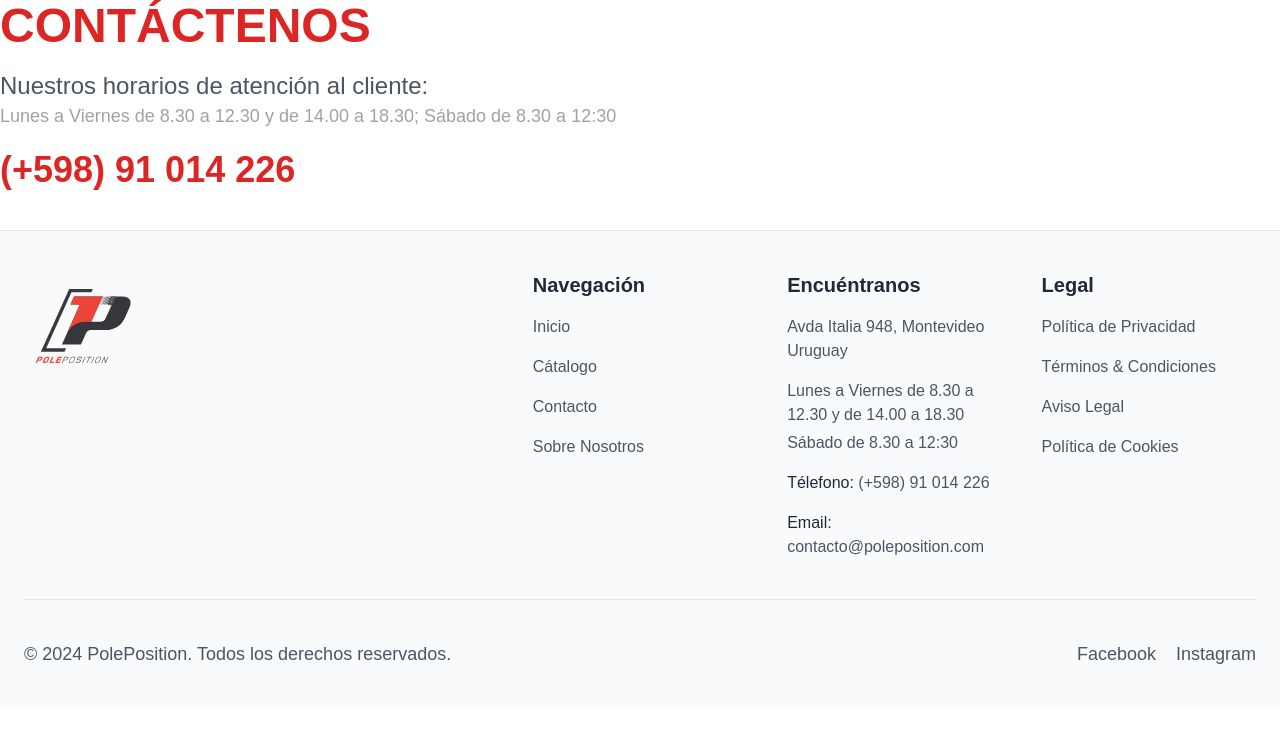
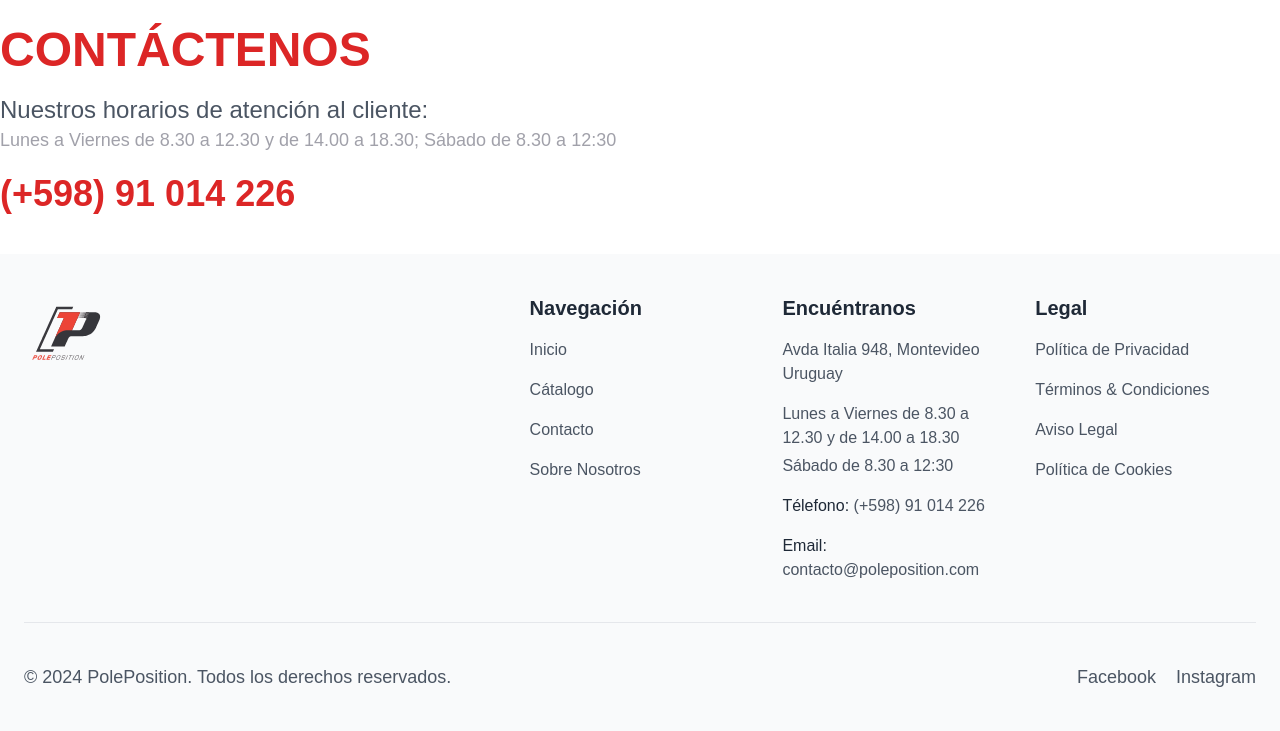
Before and after one commit to IvanARM21/Poleposition, a PHP site: page / in a window 1280 px wide. Shown: the part 1970-2701 px from the top of the page. Before the commit the page ends 2634 px from the top, so only its background shows below. Run offline with PHP 8.4, Linux system fonts and the light colour scheme; tables that the repository leaves empty or names only in its code hold one stand-in row (values such as "Sample post"); grey boxes marked "Sample" are stand-in pictures; some web fonts are replaced.

Commit message:
Subiendo cambios, se aceptan peticiones a /dashboard dinamicas y navbar responsive.

```diff
--- a/app.class.php
+++ b/app.class.php
@@ -9,19 +9,26 @@ class App
     private $model;
     private $args;
 
-    private $modelDash;
+    private $layout = "app";
 
     public function __construct()
     {
         $uri = $_SERVER['REQUEST_URI'];
-        $uriParts = explode('/', $uri);
-        array_shift($uriParts);
-        $this->args = array_slice($uriParts, 1); // Simplificación
+        $uriParts = explode('/', trim($uri, '/')); // Quitar los slashes
+        $this->args = array_slice($uriParts, 1); // Obtener argumentos después del primer segmento
         $this->connectDB();
 
-        if ($uriParts[0] === "dashboard" && isset($uriParts[1])) {
-            $this->loadModel($uriParts[0] . $uriParts[1]);
+        // Manejo especial para dashboard
+        if ($uriParts[0] === "dashboard") {
+            // Si existe un segundo segmento como "usuarios"
+            $this->layout = "admin";
+            if (isset($uriParts[1])) {
+                $this->loadModel($uriParts[1], "dashboard/");
+            } else {
+                $this->loadModel('dashboard');
+            }
         } else {
+            $this->layout = "app";
             $this->loadModel($uriParts[0]);
         }
     }
@@ -31,21 +38,18 @@ class App
         $this->db = new DB();
     }
 
-    public function loadModel($modelName)
+    public function loadModel($modelName, $folder = "")
     {
-
         if ($modelName != "") {
-            $modelPath = "./models/" . $this->getModelFileName($modelName);
+            $modelPath = "./models/" . $folder . $this->getModelFileName($modelName);
             if (file_exists($modelPath)) {
                 require_once($modelPath);
                 $modelName = ucfirst($this->getModelName($modelName));
                 $this->model = new $modelName($this->db);
                 $this->callMethod($this->model);
+            } else {
+                $this->redirectToErrorPage();
             }
-            // else {
-            //     http_response_code(404);
-            //     $this->redirectToErrorPage(); // Redirige a la página de error
-            // }
         } else {
             $template = new Template("./views/index.php", []);
             $this->render($template);
@@ -54,27 +58,29 @@ class App
 
     private function getModelFileName($modelName)
     {
-        if (preg_match('/-/', $modelName)) {
-            $modelParts = explode('-', $modelName);
-            return implode('', $modelParts) . ".php";
-        }
-        return $modelName . ".php";
+        return str_replace('-', '', $modelName) . ".php";
     }
 
     private function getModelName($modelName)
     {
-        if (preg_match('/-/', $modelName)) {
-            $modelParts = explode('-', $modelName);
-            return implode('', $modelParts);
-        }
-        return $modelName;
+        return str_replace('-', '', $modelName);
     }
 
     private function callMethod($model)
     {
         $template = "";
 
-        // Asegúrate de que el método index esté en el modelo
+        if ($this->layout === "app") {
+            $template = $this->loadApp($model);
+        } else {
+            $template = $this->loadAdmin($model);
+        }
+
+        $this->render($template, $model->getTitle());
+    }
+
+    private function loadApp($model)
+    {
         if (method_exists($model, 'index') && !isset($this->args[0])) {
             $template = $model->index();
         } else if (method_exists($model, 'create') && $this->args[0] === "crear") {
@@ -85,30 +91,39 @@ class App
             $template = $model->delete($this->args[1]);
         } else if (method_exists($model, 'show')) {
             $template = $model->show($this->args[0]);
+        } else {
+            $this->redirectToErrorPage();
+            return;
         }
-        //  else {
-        //      // Si no se encuentra un método, redirigir a la página de error
-        //  $this->redirectToErrorPage();
-        //      return; // Evitar que continúe
-        //  }
-
-        $layout = (get_class($model) === "Dashboard") ? "admin" : "app";
-        $this->render($template, $model->getTitle(), $layout);
+        return $template;
     }
 
-    private function render($child, $title = "PP | Home", $layout = "app")
+    private function loadAdmin($model)
     {
-        if ($layout === "app") {
-            $view = new Template("./views/app.php", [
-                "title" => $title,
-                "child" => $child
-            ]);
-        } else if ($layout === "admin") {
-            $view = new Template("./views/admin.php", [
-                "title" => $title,
-                "child" => $child
-            ]);
+        if (method_exists($model, 'index') && !isset($this->args[1])) {
+            $template = $model->index();
+        } else if (method_exists($model, 'create') && $this->args[1] === "crear") {
+            $template = $model->create();
+        } else if (method_exists($model, 'update') && $this->args[1] === "editar") {
+            $template = $model->update($this->args[2]);
+        } else if (method_exists($model, 'delete') && $this->args[1] === "eliminar") {
+            $template = $model->delete($this->args[2]);
+        } else if (method_exists($model, 'show') && $this->args[1] !== "crear" && $this->args[1] !== "editar" && $this->args[1] !== "eliminar") {
+            $template = $model->show($this->args[1]);
+        } else {
+            $this->redirectToErrorPage();
+            return;
         }
+        return $template;
+    }
+
+    private function render($child, $title = "PP | Home")
+    {
+        echo $this->layout;
+        $view = new Template("./views/{$this->layout}.php", [
+            "title" => $title,
+            "child" => $child
+        ]);
         echo $view;
     }
 
@@ -119,4 +134,5 @@ class App
         exit();
     }
 }
+
 ?>
--- a/css/output.css
+++ b/css/output.css
@@ -1138,6 +1138,11 @@ video {
   height: 2rem;
 }
 
+.size-20 {
+  width: 5rem;
+  height: 5rem;
+}
+
 .h-14 {
   height: 3.5rem;
 }
@@ -1331,6 +1335,10 @@ video {
   flex-direction: column;
 }
 
+.flex-col-reverse {
+  flex-direction: column-reverse;
+}
+
 .flex-wrap {
   flex-wrap: wrap;
 }
@@ -1385,6 +1393,10 @@ video {
 
 .gap-6 {
   gap: 1.5rem;
+}
+
+.gap-8 {
+  gap: 2rem;
 }
 
 .gap-x-3 {
@@ -1459,6 +1471,10 @@ video {
   overflow-y: scroll;
 }
 
+.text-balance {
+  text-wrap: balance;
+}
+
 .rounded-2xl {
   border-radius: 1rem;
 }
@@ -2064,13 +2031,17 @@ video {
 }
 
 @media (min-width: 640px) {
+  .sm\:col-span-2 {
+    grid-column: span 2 / span 2;
+  }
+
   .sm\:mx-0 {
     margin-left: 0px;
     margin-right: 0px;
   }
 
-  .sm\:inline {
-    display: inline;
+  .sm\:inline-block {
+    display: inline-block;
   }
 
   .sm\:h-24 {
@@ -2172,6 +2143,10 @@ video {
 }
 
 @media (min-width: 768px) {
+  .md\:col-span-3 {
+    grid-column: span 3 / span 3;
+  }
+
   .md\:h-32 {
     height: 8rem;
   }
@@ -2218,6 +2197,10 @@ video {
 }
 
 @media (min-width: 1024px) {
+  .lg\:col-span-2 {
+    grid-column: span 2 / span 2;
+  }
+
   .lg\:ml-80 {
     margin-left: 20rem;
   }
@@ -2248,6 +2231,10 @@ video {
 
   .lg\:grid-cols-3 {
     grid-template-columns: repeat(3, minmax(0, 1fr));
+  }
+
+  .lg\:grid-cols-5 {
+    grid-template-columns: repeat(5, minmax(0, 1fr));
   }
 
   .lg\:justify-normal {
--- a/views/admin.php
+++ b/views/admin.php
@@ -5,13 +5,13 @@
     <meta charset="UTF-8">
     <meta name="viewport" content="width=device-width, initial-scale=1.0">
     <title><?= $title ?></title> <!-- variable para el titulo de la pagina -->
-    <link rel="stylesheet" href="../css/output.css"> <!-- linkeo de tailwind css -->
+    <link rel="stylesheet" href="/css/output.css"> <!-- linkeo de tailwind css -->
     <link rel="preconnect" href="https://fonts.googleapis.com">
     <link rel="preconnect" href="https://fonts.gstatic.com" crossorigin>
     <link href="https://fonts.googleapis.com/css2?family=Afacad+Flux:wght@100..1000&display=swap" rel="stylesheet">
     <link rel="stylesheet" type="text/css" href="https://cdn.jsdelivr.net/npm/toastify-js/src/toastify.min.css">
     <script type="module" src="/js/dashboard/index.js"></script>
-    <link rel="icon" type="image" href="../img/logo.png">
+    <link rel="icon" type="image" href="/img/logo.png">
 </head>
 
 <body>
@@ -20,7 +20,7 @@
 
         <nav class="flex flex-col gap-2">
             <a href="/">
-                <img src="../img/logo.png" class="w-20 px-4 mb-5" alt="">
+                <img src="/img/logo.png" class="w-20 px-4 mb-5" alt="">
             </a>
             <a href="" class="flex gap-2 items-center text-gray-600 hover:bg-gray-200/70 py-2 px-4 rounded-xl">
                 <svg xmlns="http://www.w3.org/2000/svg" class="text-gray-500 size-6" fill="none" viewBox="0 0 24 24"
--- a/views/app.php
+++ b/views/app.php
@@ -171,11 +171,11 @@
 
 
     <!-- Contenido de la página -->
-    <footer class="bg-gray-50 w-full border-t border-gray-300 border-opacity-60">
+    <footer class="bg-gray-50 w-full  border-opacity-60">
         <div class="mx-auto max-w-screen-xl w-full px-6  py-10">
-            <div class="grid grid-cols-5 gap-10 pb-10">
-                <div class="col-span-2">
-                    <img src="../img/logo-text.svg" class="size-28" alt="">
+            <div class="grid sm:grid-cols-2 md:grid-cols-3 lg:grid-cols-5 gap-8 pb-10">
+                <div class="sm:col-span-2 md:col-span-3 lg:col-span-2">
+                    <img src="../img/logo-text.svg" class="size-20" alt="">
                 </div>
 
                 <div>
@@ -215,8 +215,10 @@
                 </div>
             </div>
 
-            <div class="border-t w-full pt-10 flex justify-between items-center">
-                <p class="text-lg font-medium text-gray-600">© 2024 PolePosition. Todos los derechos reservados.</p>
+            <div class="border-t w-full pt-10 flex flex-col-reverse gap-5 md:flex-row justify-between items-center">
+                <p class="text-lg font-medium text-gray-600 text-balance text-center">© 2024 PolePosition. Todos los
+                    derechos
+                    reservados.</p>
 
                 <div class="flex gap-5">
                     <a href="https://www.instagram.com/ivanrm021" target="_blank"
--- /dev/null
+++ b/views/dashboard/usuarios/show.php
@@ -0,0 +1 @@
+<h1>Hola</h1>
```
Also changed, not shown: other parts of css/output.css (+16 -62 lines), models/dashboard/usuarios.php (renamed from models/usuarios.php, +12 -2 lines), models/sobrenosotros.php (+19 -13 lines), template.class.php (+6 -3 lines), img/uploads/6cba368626848bdb7b37b5e9936b3e97.webp (added).
